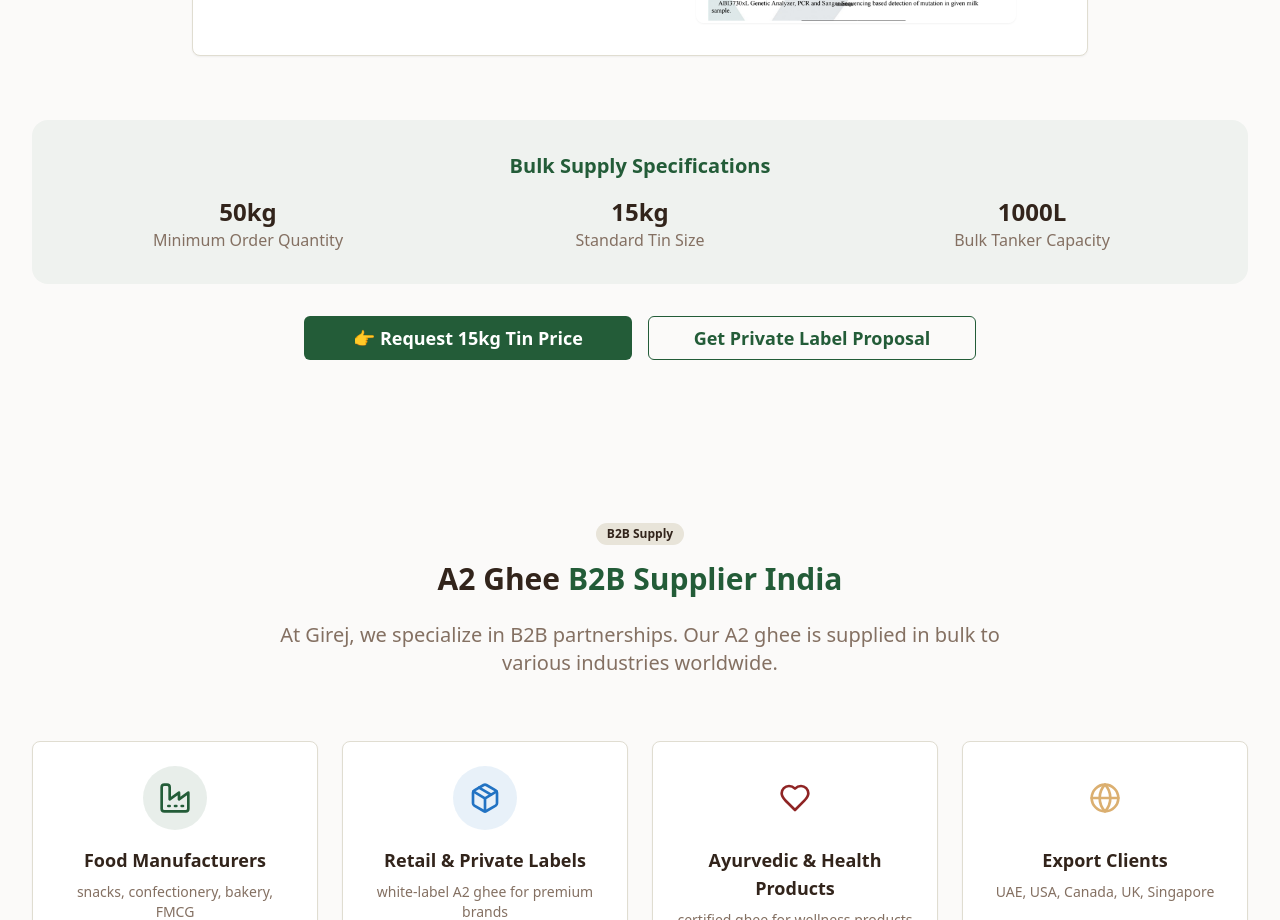
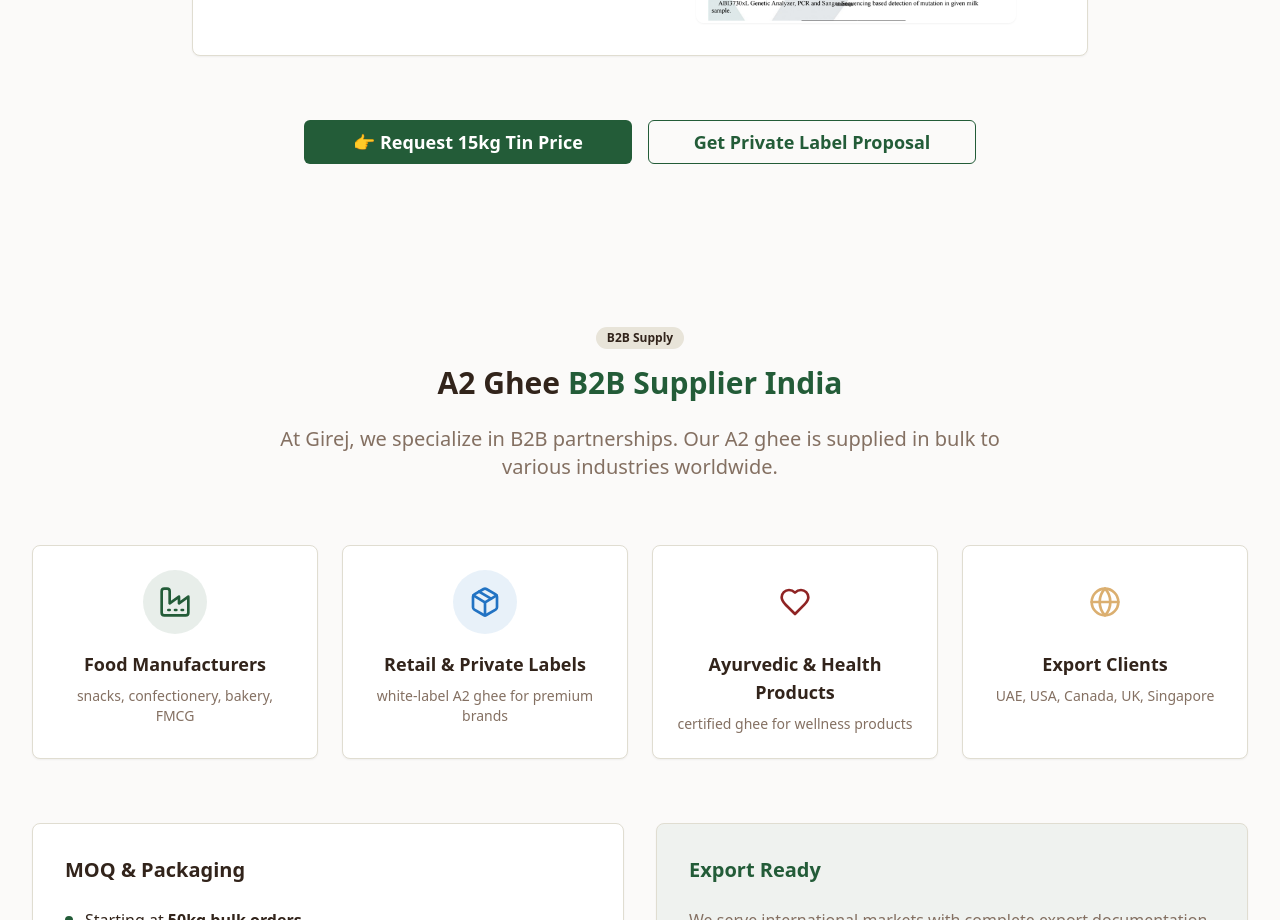
Before and after one commit to krishinaturals-eng/gir-a2-source, a React (Vite) app: page / in a window 1280 px wide. Shown: the part 3900-4820 px from the top of the page. Built offline with nearby package versions, Linux system fonts and the light colour scheme.

Commit message:
Remove bulk supply specifications
Removed the "Bulk Supply Specifications" section, including details on minimum order quantity, standard tin size, and bulk tanker capacity.
-edited src/components/BSupplySection.tsx

```diff
--- a/src/components/ProductsSection.tsx
+++ b/src/components/ProductsSection.tsx
@@ -112,25 +112,6 @@ const ProductsSection = () => {
           </Card>
         </div>
 
-        {/* Bulk Supply Focus */}
-        <div className="bg-earth-green/5 rounded-2xl p-8 text-center mb-8">
-          <h3 className="text-xl font-semibold text-earth-green mb-4">Bulk Supply Specifications</h3>
-          <div className="grid grid-cols-1 md:grid-cols-3 gap-6">
-            <div>
-              <div className="text-2xl font-bold text-foreground">50kg</div>
-              <div className="text-muted-foreground">Minimum Order Quantity</div>
-            </div>
-            <div>
-              <div className="text-2xl font-bold text-foreground">15kg</div>
-              <div className="text-muted-foreground">Standard Tin Size</div>
-            </div>
-            <div>
-              <div className="text-2xl font-bold text-foreground">1000L</div>
-              <div className="text-muted-foreground">Bulk Tanker Capacity</div>
-            </div>
-          </div>
-        </div>
-
         {/* CTA */}
         <div className="text-center">
           <div className="grid grid-cols-1 md:grid-cols-2 gap-4 max-w-2xl mx-auto">
```
